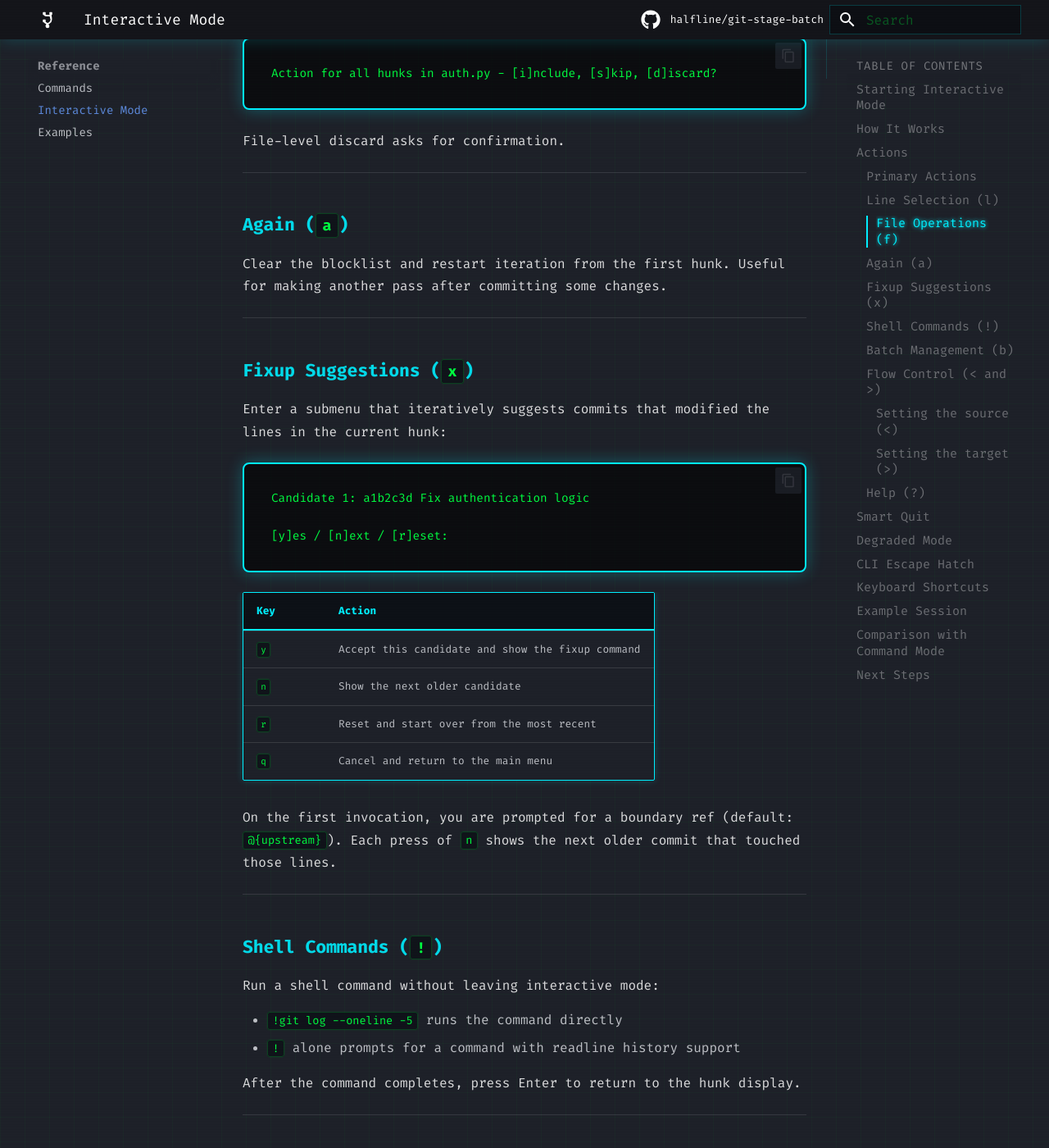
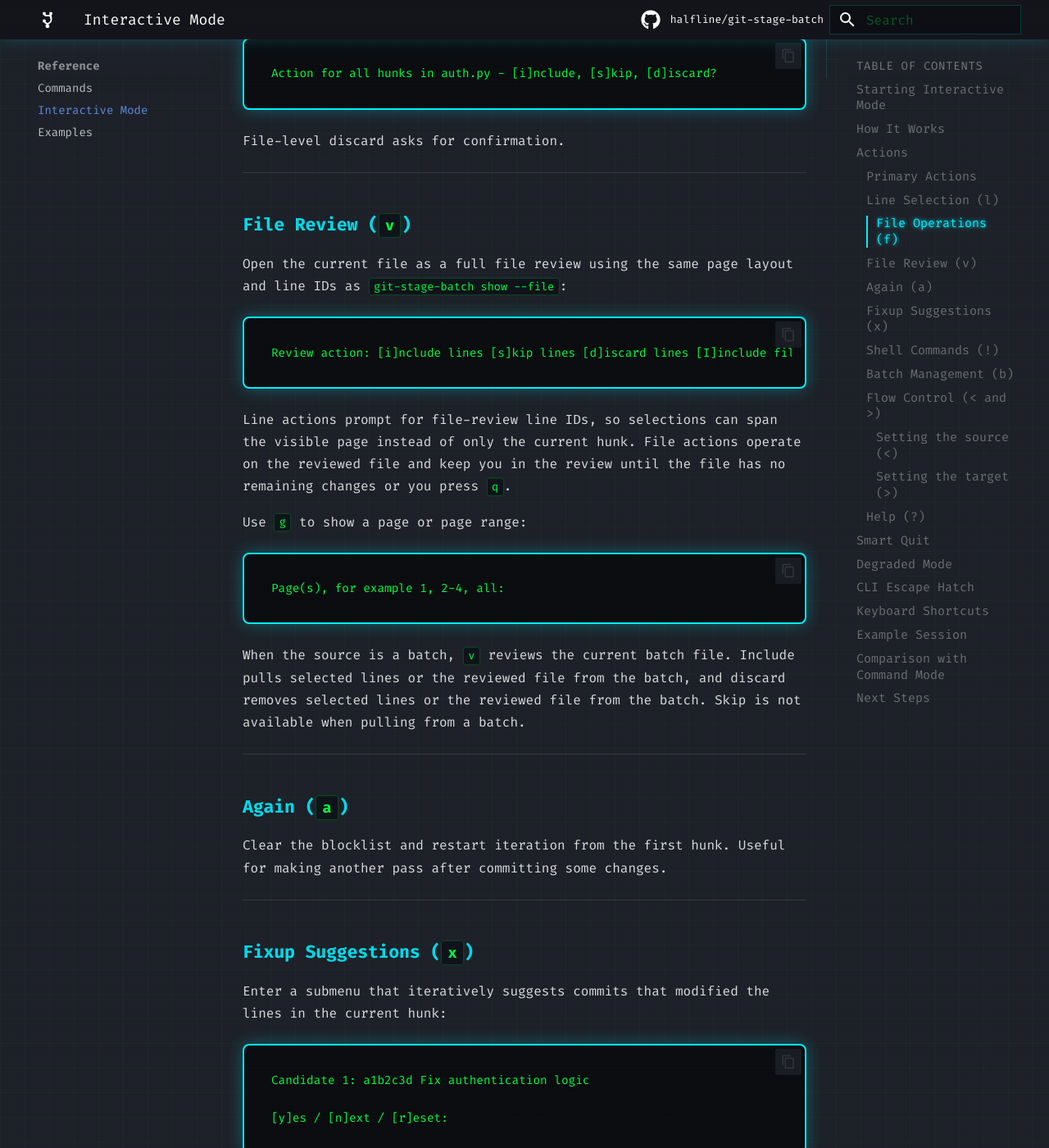
Before and after one commit to halfline/git-stage-batch, an MkDocs documentation site: the page built from docs/interactive.md, in a window 1280 px wide and 1400 px high, scrolled down 3085 px. Shown: the whole window at 82% size. Built offline with MkDocs 1.6.1 and Material for MkDocs 9.7.7, drawn with Linux system fonts in a browser that asks for light colours; comment, search, counter and statistics services are not loaded; some of the changed text lies outside the part shown.

Commit message:
docs: Document current-file review mode
The interactive-mode guide describes hunk actions, hunk line selection,
whole-file actions, flow routing, batch handling, shell access, and help
output.

Users need the guide to match the TUI menu when a new action appears.
Without that documentation, the current-file review key has less context
than the hunk and file actions around it.

This commit completes the current-file review series by adding the v view
action to the menu examples, documenting page selection, describing line
and file actions, and noting batch-source behavior.

The TUI now exposes the CLI file-review page layout from interactive mode
and documents the workflow that was added in the series.

````diff
--- a/docs/interactive.md
+++ b/docs/interactive.md
@@ -98,6 +98,33 @@ Action for all hunks in auth.py - [i]nclude, [s]kip, [d]iscard?
 ```
 
 File-level discard asks for confirmation.
+
+---
+
+### File Review (`v`)
+
+Open the current file as a full file review using the same page layout and
+line IDs as `git-stage-batch show --file`:
+
+```
+Review action: [i]nclude lines [s]kip lines [d]iscard lines [I]include file [S]skip file [D]discard file [g]page [q]back [?]help
+```
+
+Line actions prompt for file-review line IDs, so selections can span the
+visible page instead of only the current hunk. File actions operate on the
+reviewed file and keep you in the review until the file has no remaining
+changes or you press `q`.
+
+Use `g` to show a page or page range:
+
+```
+Page(s), for example 1, 2-4, all:
+```
+
+When the source is a batch, `v` reviews the current batch file. Include pulls
+selected lines or the reviewed file from the batch, and discard removes
+selected lines or the reviewed file from the batch. Skip is not available when
+pulling from a batch.
 
 ---
 
@@ -212,6 +239,7 @@ More options:
   a, again     - Clear state and start fresh pass through skipped hunks
   l, lines     - Select specific lines from this hunk
   f, file      - Include or skip all hunks in this file
+  v, view      - Review this whole file with page selection
   x, fixup     - Suggest which commit to fixup (iterative)
   !<cmd>       - Run shell command (e.g., !git log, or just ! to prompt)
   ?, help      - Show this help message
````
Also changed, not shown: other parts of docs/interactive.md (+2 -2 lines).
